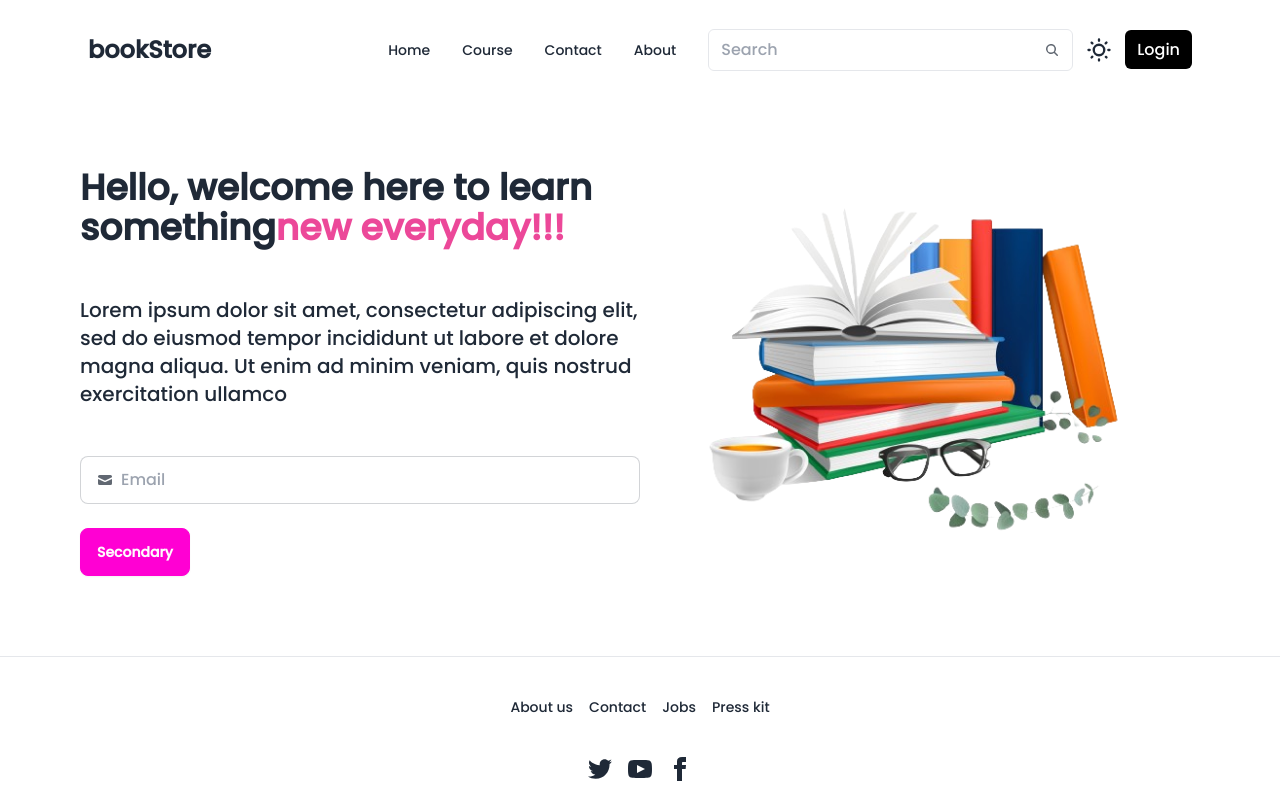
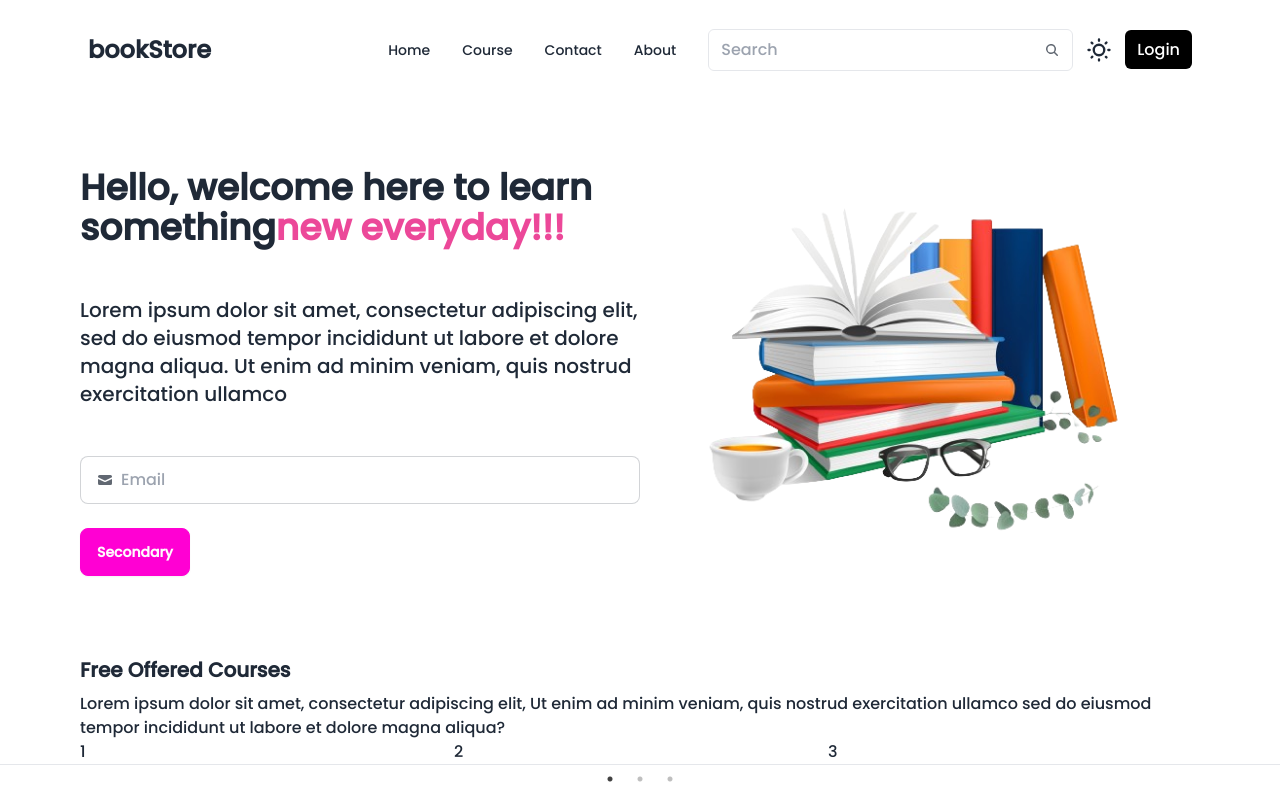
Before and after one commit to theEdgeBreaker/bookstore-mern, a React (Vite) app in the folder Frontend/: page / in a window 1280 px wide. Shown: the top 800 px of the page. Built offline with nearby package versions, Linux system fonts and the light colour scheme.

Commit message:
Integrate FreeBook component into App

```diff
--- a/Frontend/src/App.jsx
+++ b/Frontend/src/App.jsx
@@ -1,12 +1,14 @@
 import Navbar from "./components/Navbar";
 import Banner from "./components/Banner";
 import Footer from "./components/Footer";
+import FreeBook from "./components/FreeBook";
 
 export default function App() {
   return (
     <>
       <Navbar />
       <Banner />
+      <FreeBook />
       <Footer />
     </>
   );
```
